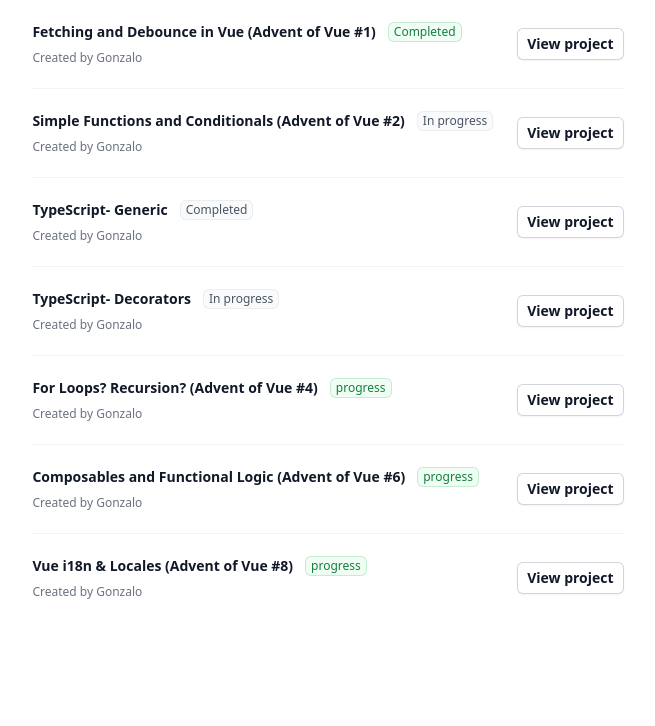
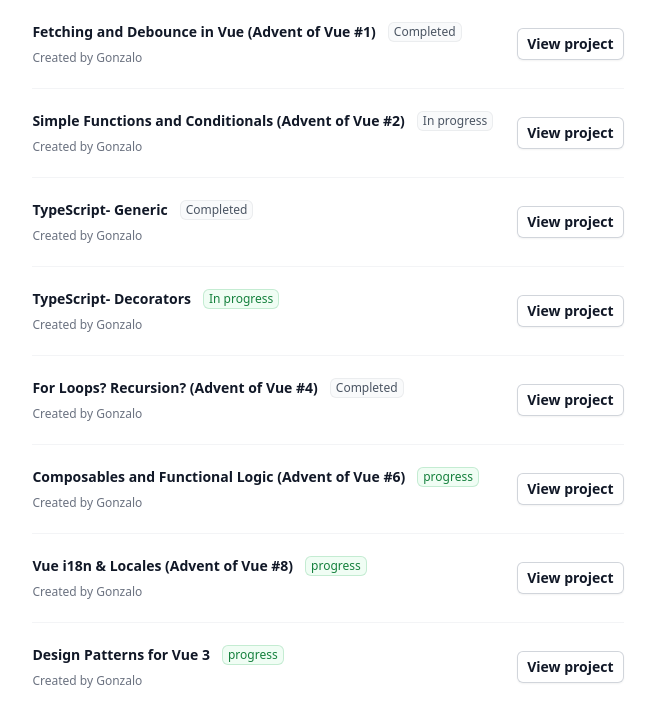
Before and after one commit to gonzalojpv/vue3-cypress, a Vue app: page / in a window 1280 px wide. Shown: the top 726 px of the page, without its empty margins (312-967 px from the left). Built offline with nearby package versions, Linux system fonts and the light colour scheme.

Commit message:
GP, The Basics: props

```diff
--- /dev/null
+++ b/src/components/Message/index.vue
@@ -0,0 +1,11 @@
+<script setup lang="ts">
+type Variant = 'success' | 'warning' | 'error'
+
+defineProps<{
+  variant: Variant
+}>()
+</script>
+
+<template>
+  <div :class="variant">Message! {{ variant }}?</div>
+</template>
--- /dev/null
+++ b/src/components/Navbar/index.vue
@@ -0,0 +1,7 @@
+<script setup lang="ts">
+
+</script>
+
+<template>
+  <a>{{ `${authenticated ? 'Logout' : 'Login'}` }}</a>
+</template>
--- /dev/null
+++ b/src/router/design-patterns.ts
@@ -0,0 +1,12 @@
+const designPatternsChild = (prop: string, mode = false) => [
+  {
+    path: '',
+    name: `${prop}.index`,
+    meta: {
+      authRequired: mode,
+    },
+    component: () => import('../views/pages/design-patterns/index.vue'),
+  },
+]
+
+export default designPatternsChild
--- a/src/router/routes.ts
+++ b/src/router/routes.ts
@@ -1,5 +1,6 @@
 import adventChildRoutes from './advents'
 import typescriptChildRoutes from './typescript'
+import designPatternsChild from './design-patterns'
 
 export default [
   {
@@ -12,4 +13,9 @@
     component: () => import('../views/layouts/default.vue'),
     children: typescriptChildRoutes('typescript', false),
   },
+  {
+    path: '/design-patterns',
+    component: () => import('../views/layouts/default.vue'),
+    children: designPatternsChild('design-patterns', false),
+  },
 ]
--- /dev/null
+++ b/src/views/pages/design-patterns/index.vue
@@ -0,0 +1,7 @@
+<script setup lang="ts">
+import Message from '@/components/Message/index.vue'
+</script>
+
+<template>
+  <Message :variant="'warning'" />
+</template>
--- a/src/views/pages/home/index.vue
+++ b/src/views/pages/home/index.vue
@@ -10,7 +10,7 @@
               Fetching and Debounce in Vue (Advent of Vue #1)
             </p>
             <p
-              class="text-green-700 bg-green-50 ring-green-600/20 mt-0.5 whitespace-nowrap rounded-md px-1.5 py-0.5 text-xs font-medium ring-1 ring-inset"
+              class="mt-0.5 whitespace-nowrap rounded-md bg-gray-50 px-1.5 py-0.5 text-xs font-medium text-gray-600 ring-1 ring-inset ring-gray-500/10"
             >
               Completed
             </p>
@@ -91,7 +91,7 @@
               TypeScript- Decorators
             </p>
             <p
-              class="mt-0.5 whitespace-nowrap rounded-md bg-gray-50 px-1.5 py-0.5 text-xs font-medium text-gray-600 ring-1 ring-inset ring-gray-500/10"
+              class="text-green-700 bg-green-50 ring-green-600/20 mt-0.5 whitespace-nowrap rounded-md px-1.5 py-0.5 text-xs font-medium ring-1 ring-inset"
             >
               In progress
             </p>
@@ -118,9 +118,9 @@
               For Loops? Recursion? (Advent of Vue #4)
             </p>
             <p
-              class="text-green-700 bg-green-50 ring-green-600/20 mt-0.5 whitespace-nowrap rounded-md px-1.5 py-0.5 text-xs font-medium ring-1 ring-inset"
+              class="mt-0.5 whitespace-nowrap rounded-md bg-gray-50 px-1.5 py-0.5 text-xs font-medium text-gray-600 ring-1 ring-inset ring-gray-500/10"
             >
-              progress
+              Completed
             </p>
           </div>
           <div
@@ -192,6 +192,33 @@
           </router-link>
         </div>
       </li>
+      <li class="flex items-center justify-between gap-x-6 py-5">
+        <div class="min-w-0">
+          <div class="flex items-start gap-x-3">
+            <p class="text-sm font-semibold leading-6 text-gray-900">
+              Design Patterns for Vue 3
+            </p>
+            <p
+              class="text-green-700 bg-green-50 ring-green-600/20 mt-0.5 whitespace-nowrap rounded-md px-1.5 py-0.5 text-xs font-medium ring-1 ring-inset"
+            >
+              progress
+            </p>
+          </div>
+          <div
+            class="mt-1 flex items-center gap-x-2 text-xs leading-5 text-gray-500"
+          >
+            <p class="truncate">Created by Gonzalo</p>
+          </div>
+        </div>
+        <div class="flex flex-none items-center gap-x-4">
+          <router-link
+            :to="{ name: 'design-patterns.index' }"
+            class="hidden rounded-md bg-white px-2.5 py-1.5 text-sm font-semibold text-gray-900 shadow-sm ring-1 ring-inset ring-gray-300 hover:bg-gray-50 sm:block"
+          >
+            View project<span class="sr-only">, Design Patterns for Vue</span>
+          </router-link>
+        </div>
+      </li>
     </ul>
   </div>
 </template>
--- a/vite.config.ts
+++ b/vite.config.ts
@@ -56,7 +56,8 @@
   ],
   resolve: {
     alias: {
-      '@': path.resolve(__dirname, './src'),
+      //'@': path.resolve(__dirname, './src'),
+      '@': fileURLToPath(new URL('./src', import.meta.url)),
     },
   },
 })
```
Also changed, not shown: package.json (+16 -15 lines), tsconfig.json (+8 -9 lines), 2 other files (tests, documents, lock files or other folders).
